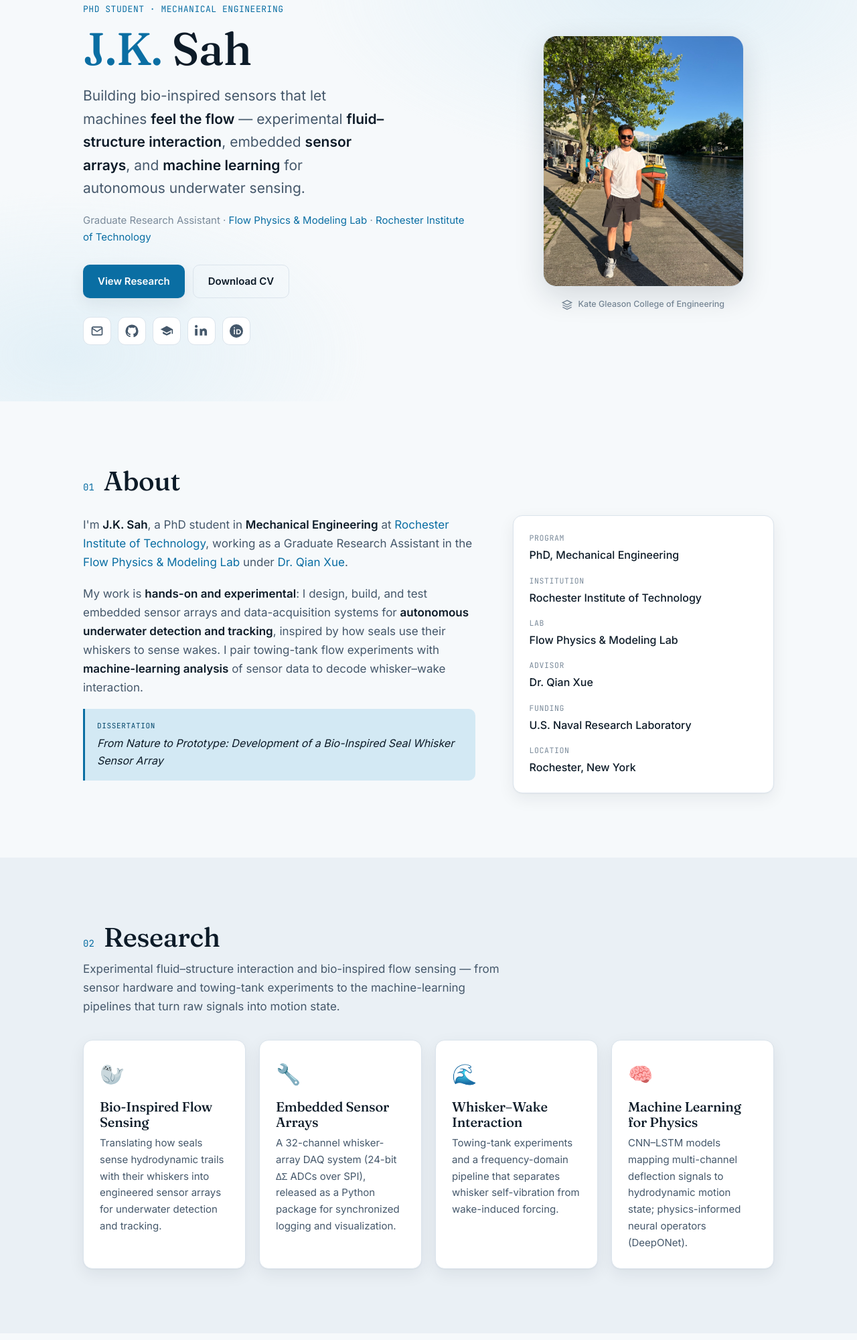
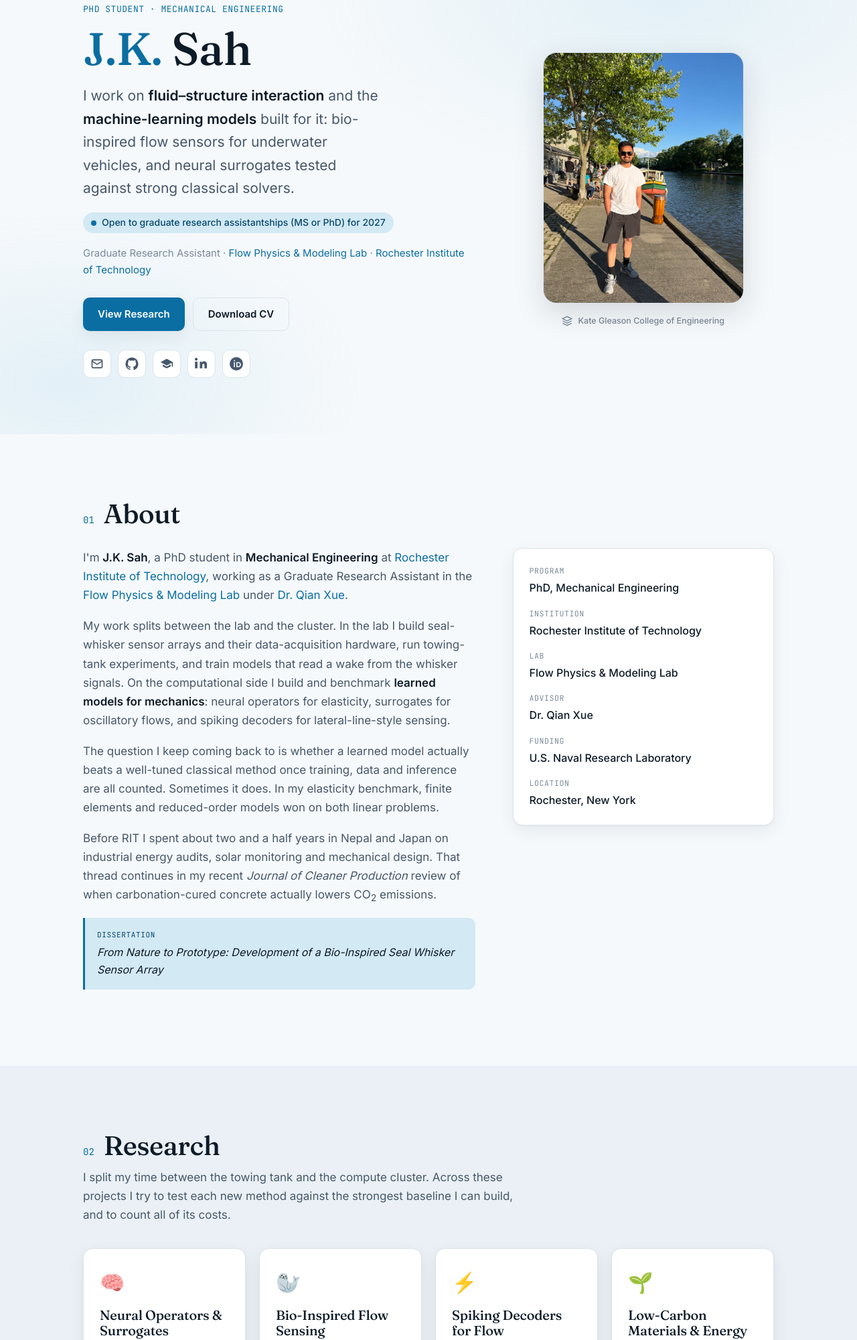
Before and after one commit to JK-Sah/JK-Sah.github.io, a plain HTML site: page index.html in a window 1280 px wide. Shown: the part 167-2167 px from the top of the page at 67% size. Drawn offline with Linux system fonts and the light colour scheme.

Commit message:
Add new publications and reframe research interests
- Add the Journal of Cleaner Production paper (2026) to the site and CV
- Add the Computational Mechanics manuscript under revision
- Rewrite research interests around fluid-structure interaction and
  scientific machine learning, with sustainability as a third thread
- Note openness to MS/PhD research assistantships for 2027
- Add the LaTeX source of the CV (cv/cv.tex) and build instructions

```diff
--- a/index.html
+++ b/index.html
@@ -3,7 +3,7 @@
 <title>J.K. Sah — Mechanical Engineering PhD, RIT</title>
 <meta
   name="description"
-  content="J.K. Sah — PhD student in Mechanical Engineering at Rochester Institute of Technology. Experimental fluid–structure interaction and bio-inspired flow sensing at the Flow Physics & Modeling Lab."
+  content="J.K. Sah — PhD student in Mechanical Engineering at Rochester Institute of Technology. Fluid–structure interaction, bio-inspired flow sensing, and scientific machine learning (neural operators and surrogates)."
 />
 <meta name="author" content="J.K. Sah" />
 
@@ -14,7 +14,7 @@
 <meta property="og:title" content="J.K. Sah — Portfolio" />
 <meta
   property="og:description"
-  content="PhD researcher in Mechanical Engineering, RIT. Flow physics, fluid–structure interaction, bio-inspired sensing, physics-informed ML."
+  content="PhD researcher in Mechanical Engineering, RIT. Fluid–structure interaction, bio-inspired sensing, scientific machine learning. Open to MS/PhD research assistantships."
 />
 <meta property="og:image" content="https://jk-sah.github.io/assets/profile.jpg" />
 <meta property="og:image:secure_url" content="https://jk-sah.github.io/assets/profile.jpg" />
@@ -28,7 +28,7 @@
 <meta name="twitter:title" content="J.K. Sah — Portfolio" />
 <meta
   name="twitter:description"
-  content="PhD researcher in Mechanical Engineering, RIT. Flow physics, fluid–structure interaction, bio-inspired sensing, physics-informed ML."
+  content="PhD researcher in Mechanical Engineering, RIT. Fluid–structure interaction, bio-inspired sensing, scientific machine learning. Open to MS/PhD research assistantships."
 />
 <meta name="twitter:image" content="https://jk-sah.github.io/assets/profile.jpg" />
 
@@ -79,11 +79,14 @@
         <p class="hero__eyebrow">PhD Student · Mechanical Engineering</p>
         <h1 class="hero__name"><span class="hero__name-alt">J.K.</span> Sah</h1>
         <p class="hero__tagline">
-          Building bio-inspired sensors that let machines
-          <strong>feel the flow</strong> — experimental
-          <strong>fluid–structure interaction</strong>, embedded
-          <strong>sensor arrays</strong>, and
-          <strong>machine learning</strong> for autonomous underwater sensing.
+          I work on <strong>fluid–structure interaction</strong> and the
+          <strong>machine-learning models</strong> built for it: bio-inspired
+          flow sensors for underwater vehicles, and neural surrogates tested
+          against strong classical solvers.
+        </p>
+        <p class="hero__status">
+          <span class="hero__status-dot" aria-hidden="true"></span>
+          Open to graduate research assistantships (MS or PhD) for 2027
         </p>
         <p class="hero__affil">
           Graduate Research Assistant ·
@@ -147,12 +150,26 @@
             <a href="https://www.rit.edu/directory/qxxeme-qian-xue" target="_blank" rel="noopener">Dr. Qian Xue</a>.
           </p>
           <p>
-            My work is <strong>hands-on and experimental</strong>: I design, build, and
-            test embedded sensor arrays and data-acquisition systems for
-            <strong>autonomous underwater detection and tracking</strong>, inspired by
-            how seals use their whiskers to sense wakes. I pair towing-tank flow
-            experiments with <strong>machine-learning analysis</strong> of sensor data to
-            decode whisker–wake interaction.
+            My work splits between the lab and the cluster. In the lab I build
+            seal-whisker sensor arrays and their data-acquisition hardware, run
+            towing-tank experiments, and train models that read a wake from the
+            whisker signals. On the computational side I build and benchmark
+            <strong>learned models for mechanics</strong>: neural operators for
+            elasticity, surrogates for oscillatory flows, and spiking decoders for
+            lateral-line-style sensing.
+          </p>
+          <p>
+            The question I keep coming back to is whether a learned model actually
+            beats a well-tuned classical method once training, data and inference
+            are all counted. Sometimes it does. In my elasticity benchmark, finite
+            elements and reduced-order models won on both linear problems.
+          </p>
+          <p>
+            Before RIT I spent about two and a half years in Nepal and Japan on
+            industrial energy audits, solar monitoring and mechanical design. That
+            thread continues in my recent <em>Journal of Cleaner Production</em>
+            review of when carbonation-cured concrete actually lowers CO<sub>2</sub>
+            emissions.
           </p>
           <p class="about__thesis">
             <span>Dissertation</span>
@@ -181,30 +198,30 @@
         <h2>Research</h2>
       </div>
       <p class="section__intro">
-        Experimental fluid–structure interaction and bio-inspired flow sensing —
-        from sensor hardware and towing-tank experiments to the machine-learning
-        pipelines that turn raw signals into motion state.
+        I split my time between the towing tank and the compute cluster. Across
+        these projects I try to test each new method against the strongest
+        baseline I can build, and to count all of its costs.
       </p>
       <div class="cards">
         <article class="card">
+          <div class="card__icon">🧠</div>
+          <h3>Neural Operators &amp; Surrogates</h3>
+          <p>Benchmarking DeepONet and Fourier neural operators against FEM and reduced-order models for 2D elasticity, and studying why neural surrogates of oscillatory flows drift in phase over long rollouts.</p>
+        </article>
+        <article class="card">
           <div class="card__icon">🦭</div>
           <h3>Bio-Inspired Flow Sensing</h3>
-          <p>Translating how seals sense hydrodynamic trails with their whiskers into engineered sensor arrays for underwater detection and tracking.</p>
+          <p>Seal-whisker sensor arrays for underwater detection and tracking: a 32-channel DAQ, towing-tank tests of whisker–wake interaction, and CNN–LSTM models that map whisker signals to motion state.</p>
         </article>
         <article class="card">
-          <div class="card__icon">🔧</div>
-          <h3>Embedded Sensor Arrays</h3>
-          <p>A 32-channel whisker-array DAQ system (24-bit ΔΣ ADCs over SPI), released as a Python package for synchronized logging and visualization.</p>
+          <div class="card__icon">⚡</div>
+          <h3>Spiking Decoders for Flow</h3>
+          <p>Low-energy spiking neural networks that decode lateral-line-style sensor arrays, with ablations that test what the fish's two receptor pathways each contribute.</p>
         </article>
         <article class="card">
-          <div class="card__icon">🌊</div>
-          <h3>Whisker–Wake Interaction</h3>
-          <p>Towing-tank experiments and a frequency-domain pipeline that separates whisker self-vibration from wake-induced forcing.</p>
-        </article>
-        <article class="card">
-          <div class="card__icon">🧠</div>
-          <h3>Machine Learning for Physics</h3>
-          <p>CNN–LSTM models mapping multi-channel deflection signals to hydrodynamic motion state; physics-informed neural operators (DeepONet).</p>
+          <div class="card__icon">🌱</div>
+          <h3>Low-Carbon Materials &amp; Energy</h3>
+          <p>Life-cycle evidence on CO<sub>2</sub> mineralization in cement-based products, and earlier work on building and industrial energy efficiency in Nepal.</p>
         </article>
       </div>
     </div>
@@ -330,6 +347,11 @@
       <h3 class="pubs__group">Peer-Reviewed Journal Articles</h3>
       <ol class="pubs">
         <li class="pub">
+          <p class="pub__title">When is carbonation-cured concrete actually cleaner? A systematic review, a net-benefit condition framework, and a proposed minimum reporting set for CO<sub>2</sub> mineralization in cement-based products</p>
+          <p class="pub__authors"><strong>Sah, J. K.</strong></p>
+          <p class="pub__meta"><em>Journal of Cleaner Production</em>, 579, 149605 · 2026 · <a href="https://doi.org/10.1016/j.jclepro.2026.149605" target="_blank" rel="noopener">doi:10.1016/j.jclepro.2026.149605</a></p>
+        </li>
+        <li class="pub">
           <p class="pub__title">Energy intensity improvement potential of the commercial buildings in developing countries: A case study of Nepal</p>
           <p class="pub__authors">Shakya, S. R., <strong>Sah, J. K.</strong>, Bhujel, P., Aryal, H., Bajracharya, T. R., Bhandari, R., Subedi, S., &amp; Chaulagain, B.</p>
           <p class="pub__meta"><em>Journal of Innovations in Engineering Education</em>, 7(1), 84–95 · 2024</p>
@@ -348,6 +370,15 @@
           <p class="pub__title">Design Optimization of Fins of a Sounding Rocket for Maximum Lift-to-Drag Ratio and Minimum Radar Cross-Section Area Using ANSYS</p>
           <p class="pub__authors">Shah, M. P., &amp; <strong>Sah, J. K.</strong></p>
           <p class="pub__meta"><em>International Journal on Engineering Technology</em>, 1(1), 53–61 · 2023</p>
+        </li>
+      </ol>
+
+      <h3 class="pubs__group">Manuscripts Under Revision</h3>
+      <ol class="pubs">
+        <li class="pub">
+          <p class="pub__title">Do neural operators beat classical solvers for linear elasticity? A strong-baseline, full-cost benchmark</p>
+          <p class="pub__authors"><strong>Sah, J. K.</strong></p>
+          <p class="pub__meta"><em>Computational Mechanics</em> (Springer) · Under revision</p>
         </li>
       </ol>
 
@@ -452,8 +483,9 @@
       </div>
       <div class="contact">
         <p class="contact__lead">
-          Interested in bio-inspired sensing, experimental fluid–structure
-          interaction, or ML for flow data? I'd be glad to connect.
+          I'm looking for a graduate research assistantship (MS or PhD) starting
+          in 2027. If your group works on fluid–structure interaction, scientific
+          machine learning, or bio-inspired sensing, I'd like to hear from you.
         </p>
         <div class="contact__links">
           <a class="contact__card" href="mailto:js8472@rit.edu">
--- a/styles.css
+++ b/styles.css
@@ -132,6 +132,14 @@ h1, h2, h3 { font-family: var(--font-serif); font-weight: 500; line-height: 1.15
 .hero__tagline { font-size: clamp(17px, 2.4vw, 21px); color: var(--text-soft); margin: 0 0 18px; max-width: 34ch; }
 .hero__tagline strong { color: var(--text); font-weight: 600; }
 .hero__affil { font-size: 15px; color: var(--text-mute); margin: 0 0 28px; }
+.hero__status {
+  display: inline-flex; align-items: center; gap: 8px; margin: 0 0 18px;
+  padding: 6px 12px; border-radius: 999px; background: var(--accent-soft);
+  color: var(--accent-ink); font-size: 14px; font-weight: 500; line-height: 1.35;
+}
+.hero__status-dot {
+  flex: 0 0 auto; width: 8px; height: 8px; border-radius: 50%; background: var(--accent);
+}
 
 .hero__cta { display: flex; flex-wrap: wrap; gap: 12px; margin-bottom: 28px; }
 .btn {
```
Also changed, not shown: 4 other files.
